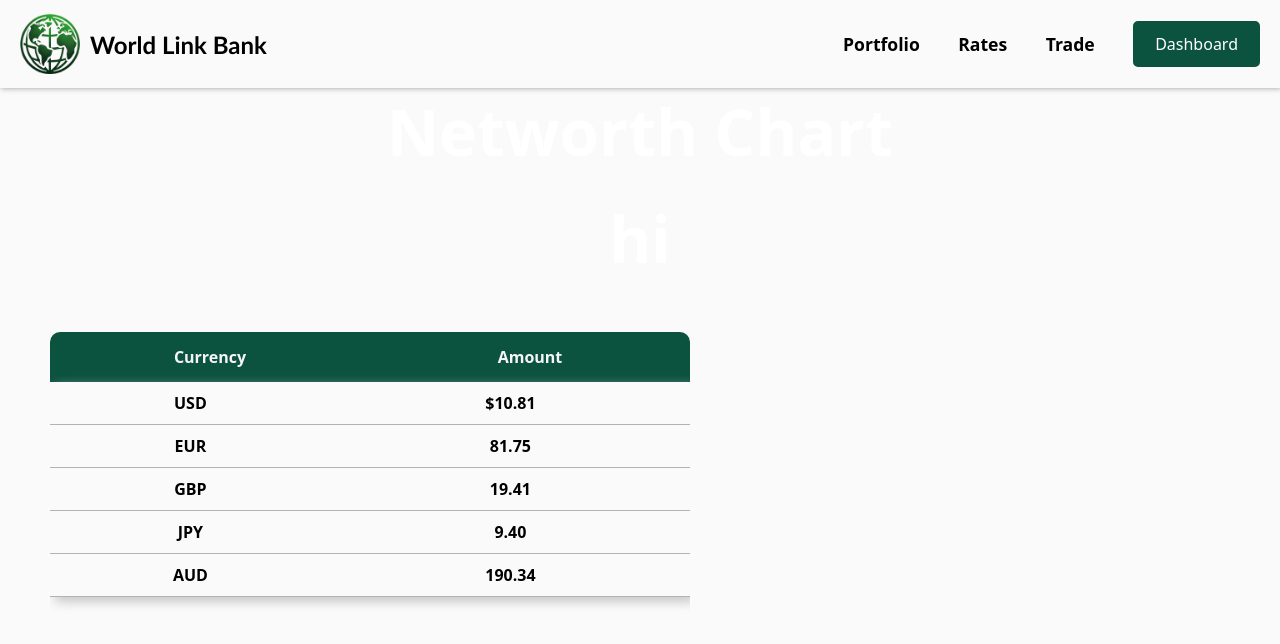
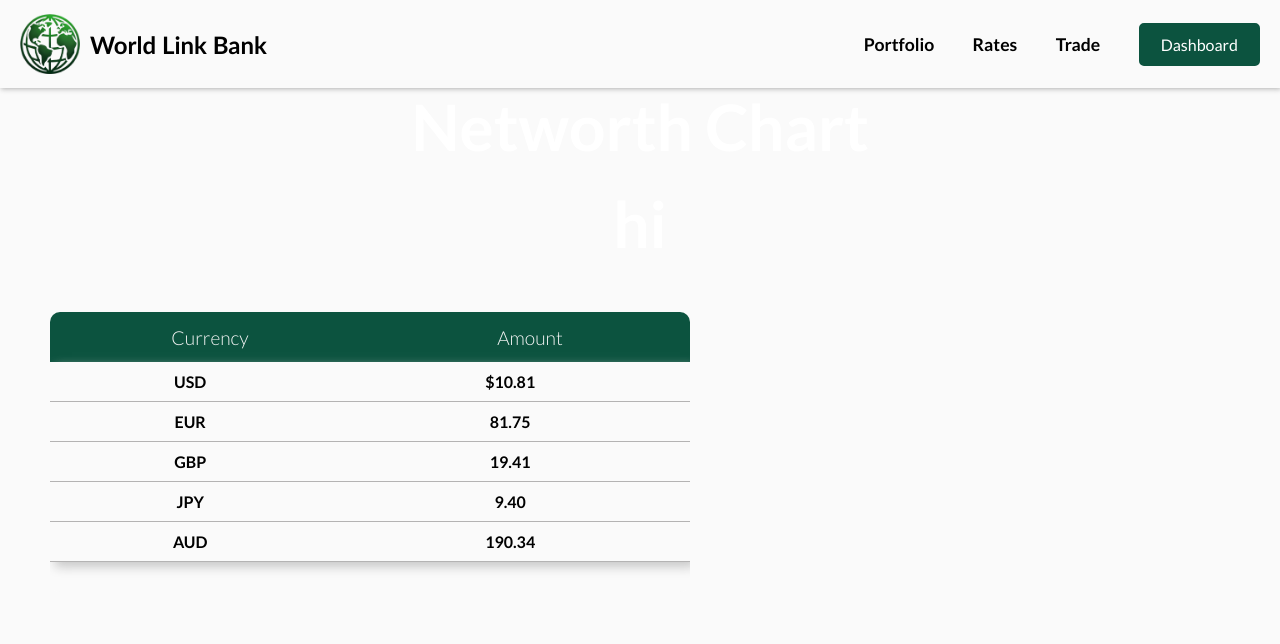
Before and after one commit to jjdubski/WorldLinkBank, a React (Vite) app in the folder northern-hack/: page /portfolio in a window 1280 px wide. Shown: the top 644 px of the page. Built offline with nearby package versions, Linux system fonts and the light colour scheme.

Commit message:
fixes data table

```diff
--- a/northern-hack/index.html
+++ b/northern-hack/index.html
@@ -1,8 +1,14 @@
 <!doctype html>
+
 <html lang="en">
   <head>
     <meta charset="UTF-8" />
     <link rel="icon" type="image/svg+xml" href="./images/logo.ico" />
+
+    <link rel="preconnect" href="https://fonts.googleapis.com">
+<link rel="preconnect" href="https://fonts.gstatic.com" crossorigin>
+<link href="https://fonts.googleapis.com/css2?family=Lato:ital,wght@0,100;0,300;0,400;0,700;0,900;1,100;1,300;1,400;1,700;1,900&family=Montserrat:ital,wght@0,100..900;1,100..900&family=Quicksand:wght@300..700&display=swap" rel="stylesheet">
+
     <meta name="viewport" content="width=device-width, initial-scale=1.0" />
     <title>World Link Bank</title>
   </head>
--- a/northern-hack/src/App.css
+++ b/northern-hack/src/App.css
@@ -12,7 +12,7 @@
 *{
   margin: 0;
   padding: 0;
-  font-family: system-ui, -apple-system, BlinkMacSystemFont, 'Segoe UI', Roboto, Oxygen, Ubuntu, Cantarell, 'Open Sans', 'Helvetica Neue', sans-serif;
+  font-family:"Lato";
   color:black;
   background-color: var(--light-gray);
 }
--- a/northern-hack/src/components/chart/chart.css
+++ b/northern-hack/src/components/chart/chart.css
@@ -2,12 +2,14 @@
     display: flex;
     flex-direction: column;
     width: 50%;
+    min-height: 500px;
     height: fit-content;
     overflow: hidden;
     margin: 50px;
     padding-bottom: 30px;
     align-items: center;
     border-radius: 0 0 10px 10px;
+    min-height: 600px;
 }
 
 .chart-table {
@@ -21,7 +23,7 @@
     text-align: center;
     background-color: var(--light-gray);
     margin-bottom: 10px;
-    font-size: larger;
+    font-size: 3.5rem;
     font-weight: 600;
 }
 
@@ -43,7 +45,11 @@
     text-align: center;
     background-color: transparent;
     color: var(--white);
+    font-weight: 300;
+    font-size: 1.2rem;
 }
+
+
 
 /* tr td:first-child{
     text-align: left;
--- a/northern-hack/src/components/welcome/welcome.css
+++ b/northern-hack/src/components/welcome/welcome.css
@@ -12,7 +12,7 @@
 h1{
     background-color: transparent;
     color:white;
-    font-weight: 800;
+    font-weight: 600;
     font-size: 4rem;
     text-align: center;
     margin-bottom: 20px;
@@ -23,7 +23,7 @@
     color: white;
     text-align: center;
     max-width: 1000px;
-    font-weight: 200;
+    font-weight: 300;
 }
 
 .text-align-welcome{
```
Also changed, not shown: northern-hack/src/components/chart/Chart.jsx (+7 -4 lines).
